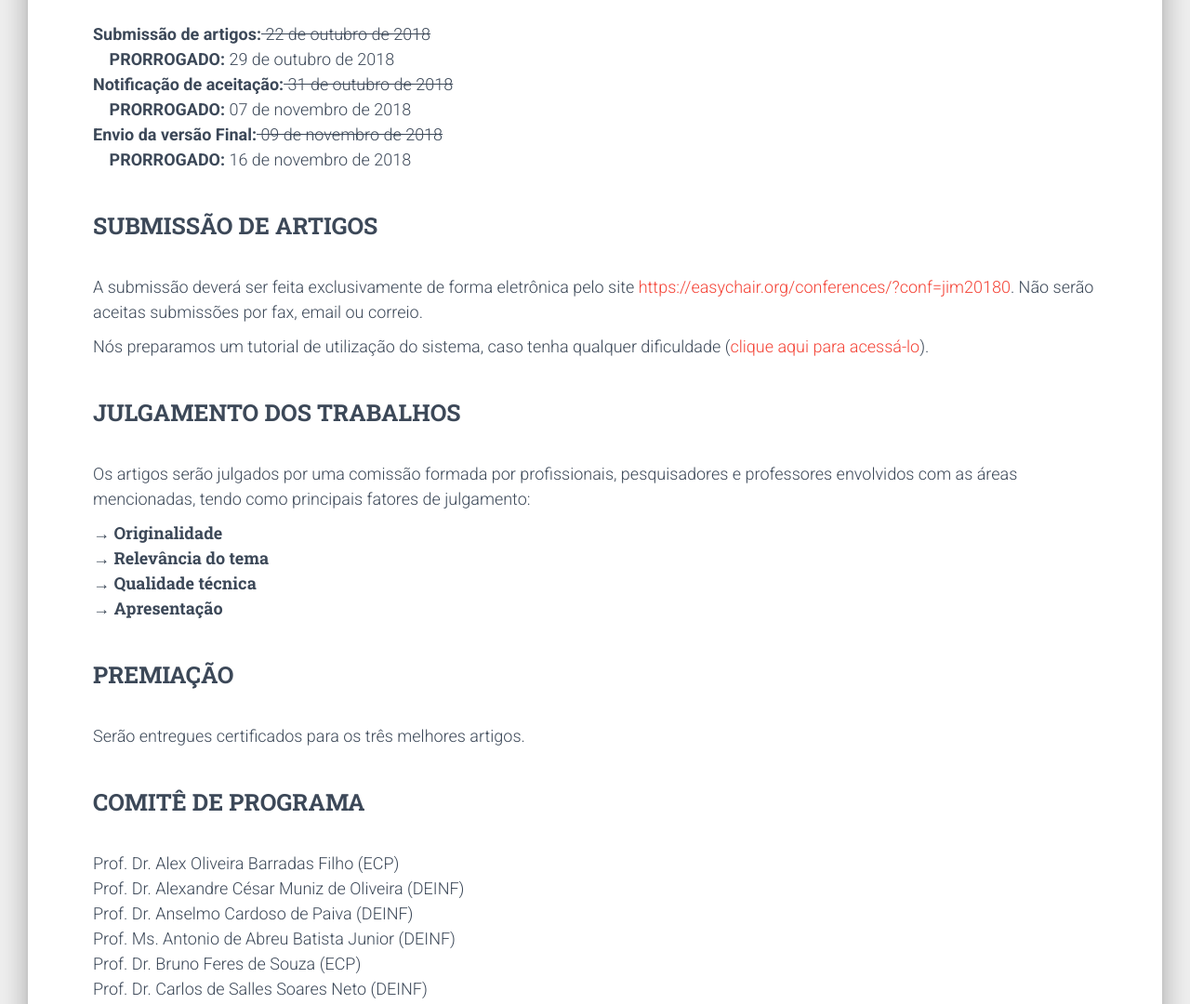
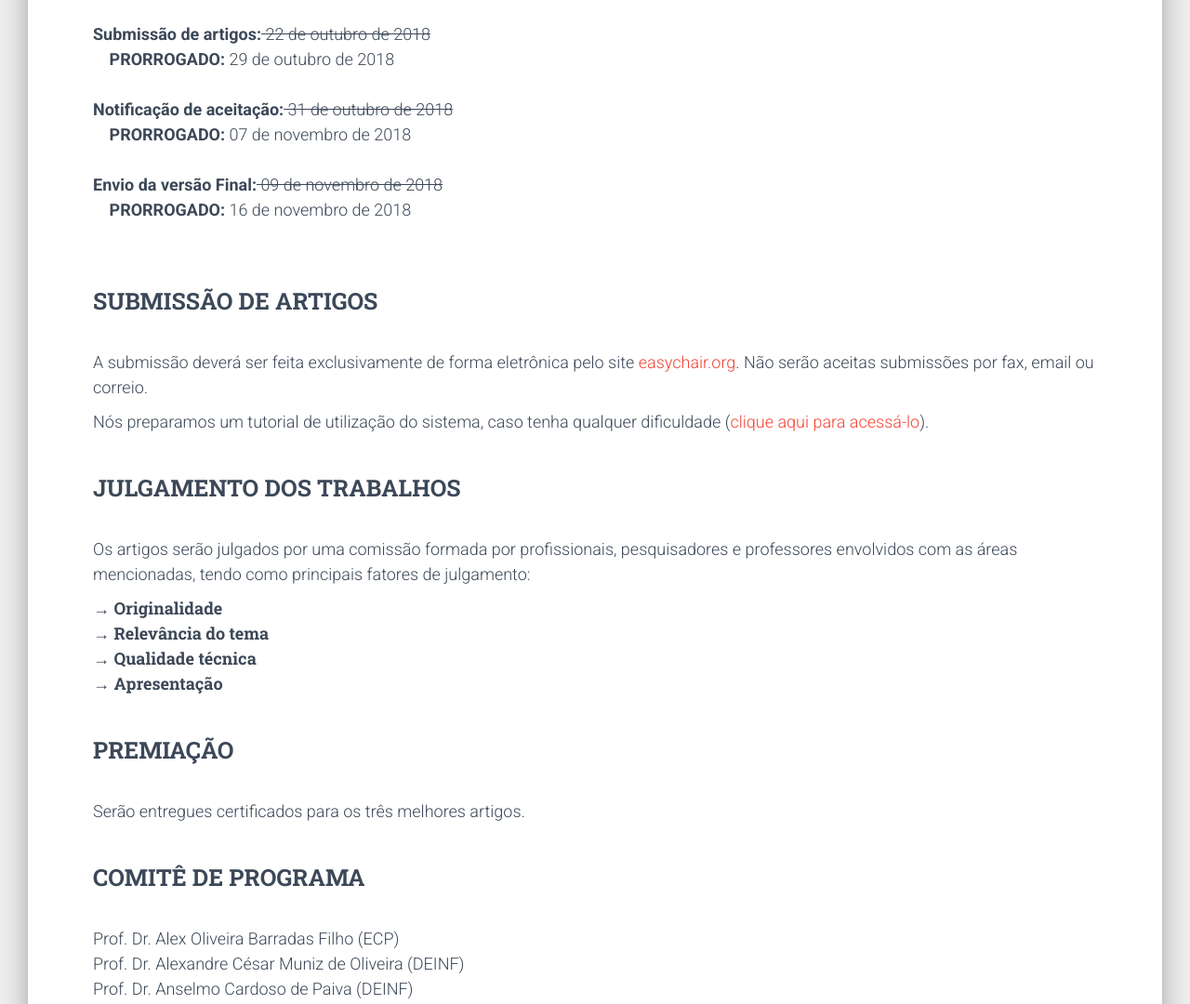
Before and after one commit to micaelgomes/jim2018, a plain HTML site: page sub_trabalho.html in a window 1280 px wide. Shown: the part 1419-2499 px from the top of the page at 93% size. Drawn offline with Linux system fonts and the light colour scheme.

Commit message:
datas prorrogadas

```diff
--- a/sub_trabalho.html
+++ b/sub_trabalho.html
@@ -141,11 +141,11 @@
 				<div class="row">
 					<div class="col-lg-12  col-lg-offset-2 ">
 				      <h4><b>Submissão de artigos:</b><strike> 22 de outubro de 2018 </strike> <br>
-								&nbsp;&nbsp;&nbsp;&nbsp;<b>PRORROGADO:</b>  29 de outubro de 2018 <br>
+								&nbsp;&nbsp;&nbsp;&nbsp;<b>PRORROGADO:</b>  29 de outubro de 2018 <br><br>
 							<b>Notificação de aceitação:</b><strike> 31 de outubro de 2018 </strike> <br>
-								&nbsp;&nbsp;&nbsp;&nbsp;<b>PRORROGADO:</b>  07 de novembro de 2018 <br>
+								&nbsp;&nbsp;&nbsp;&nbsp;<b>PRORROGADO:</b>  07 de novembro de 2018 <br><br>
 							<b>Envio da versão Final:</b><strike> 09 de novembro de 2018 </strike> <br>
-								&nbsp;&nbsp;&nbsp;&nbsp;<b>PRORROGADO:</b>  16 de novembro de 2018 <br>
+								&nbsp;&nbsp;&nbsp;&nbsp;<b>PRORROGADO:</b>  16 de novembro de 2018 <br><br>
 </h4>
 					</div>
 				</div>
@@ -161,7 +161,7 @@
 				<div class="row">
 					<div class="col-lg-12 col-lg-offset-2 ">
 					<p class="h4">
-					A submissão deverá ser feita exclusivamente de forma eletrônica pelo site <a href="https://easychair.org/conferences/?conf=jim20180">https://easychair.org/conferences/?conf=jim20180</a>.  Não serão aceitas submissões por fax, email ou correio.
+					A submissão deverá ser feita exclusivamente de forma eletrônica pelo site <a href="https://easychair.org/conferences/?conf=jim20180">easychair.org</a>.  Não serão aceitas submissões por fax, email ou correio.
 					</p>
 					<p class="h4">
 					Nós preparamos um tutorial de utilização do sistema, caso tenha qualquer dificuldade (<a href="anexos/tutorialjim2018.docx">clique aqui para acessá-lo</a>).
```
